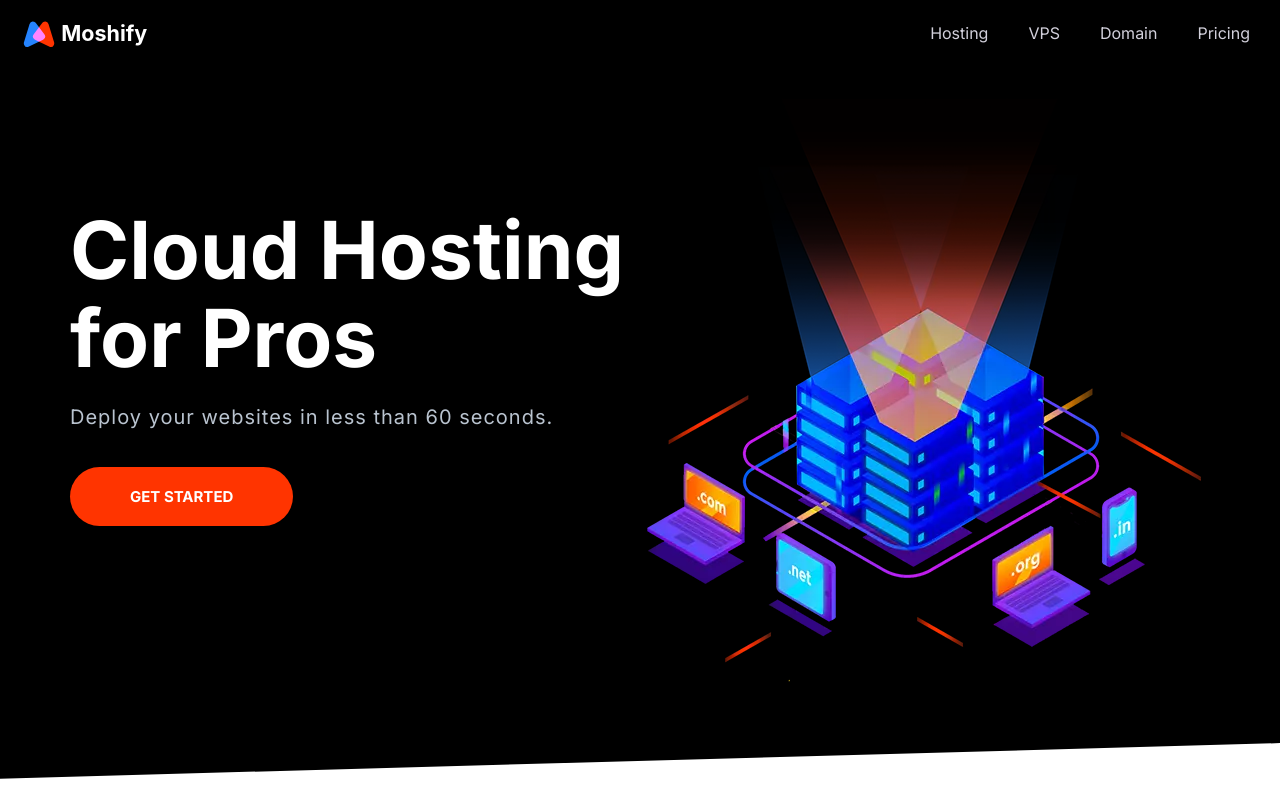
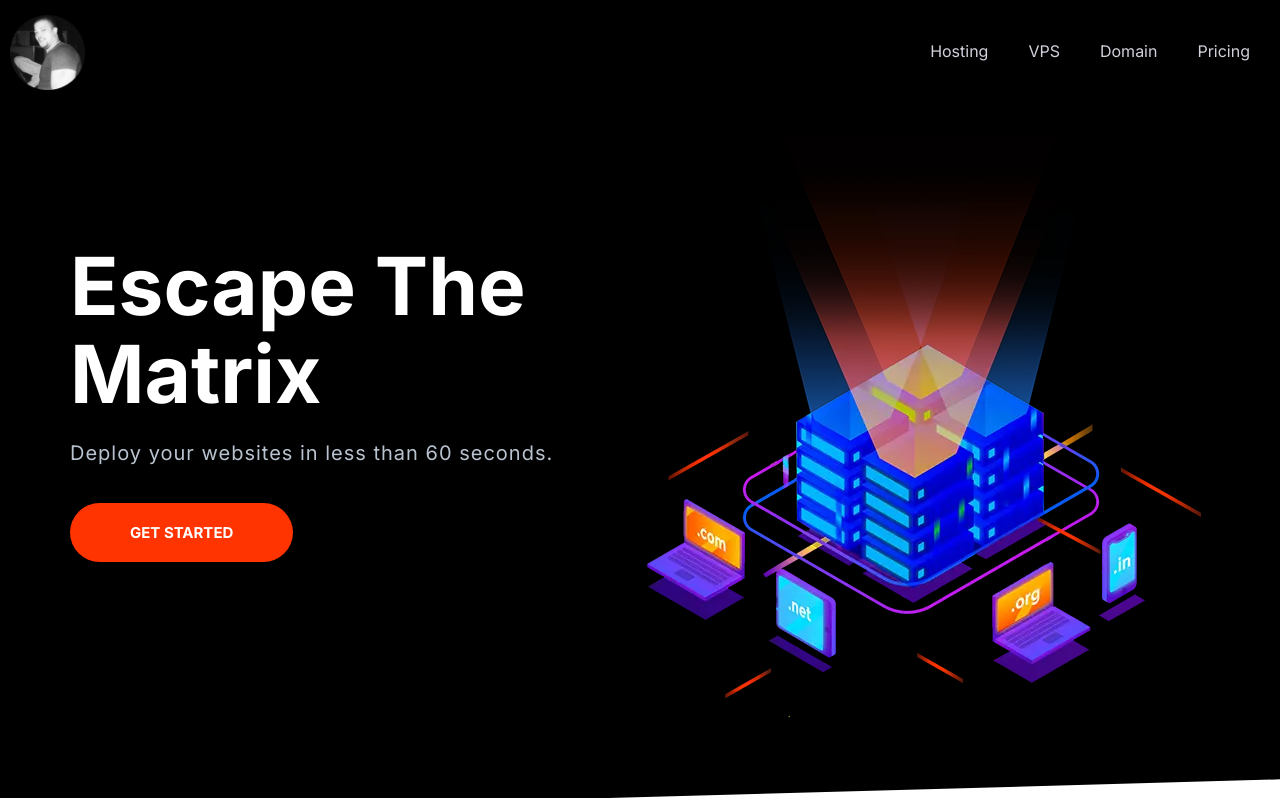
Before and after one commit to Evening-Star13/My-Website, a plain HTML site: page index.html in a window 1280 px wide. Shown: the top 798 px of the page. Drawn offline with nearby package versions, Linux system fonts and the light colour scheme; a web font is replaced by a local one.

Commit message:
Site Image Change

```diff
--- a/CSS/style.css
+++ b/CSS/style.css
@@ -700,7 +700,7 @@ a {
 
 .nav__brand {
   transform: translateY(5px);
-  width: 150px;
+  width: 75px;
 }
 
 @media screen and (min-width: 768px) {
@@ -849,10 +849,10 @@ a {
 .footer__brand {
   margin-top: 5rem;
   text-align: center;
-}
+  }
 
 .footer__brand img {
-  max-width: 230px;
+max-width: 75px;
 }
 
 .footer__copyright {
--- a/index.html
+++ b/index.html
@@ -24,7 +24,7 @@
   <body>
     <header>
       <nav class="nav collapsible">
-        <a class="nav__brand" href="/"><img src="images/logo.svg" alt="" /></a>
+        <a class="nav__brand" href="/"><img src="images/ChrisB-modified.png" alt="" /></a>
         <svg class="icon icon--white nav__toggler">
           <use href="images/sprite.svg#menu"></use>
         </svg>
@@ -40,7 +40,7 @@
       <div class="container grid grid--1x2">
         <header class="block__header hero__content">
           <h1 data-aos="fade-right" class="block__heading">
-            Cloud Hosting for Pros
+            Escape The Matrix
           </h1>
           <p class="hero__tagline">
             Deploy your websites in less than 60 seconds.
@@ -461,7 +461,7 @@
           </div>
         </section>
         <div class="footer__brand">
-          <img src="images/logo.svg" alt="" />
+          <img src="images/ChrisB-modified.png" alt="" />
           <p class="footer__copyright">Copyright 2020 Chris Barranger</p>
         </div>
       </div>
```
Also changed, not shown: images/ChrisB-modified.png (added), images/react.svg (added).
